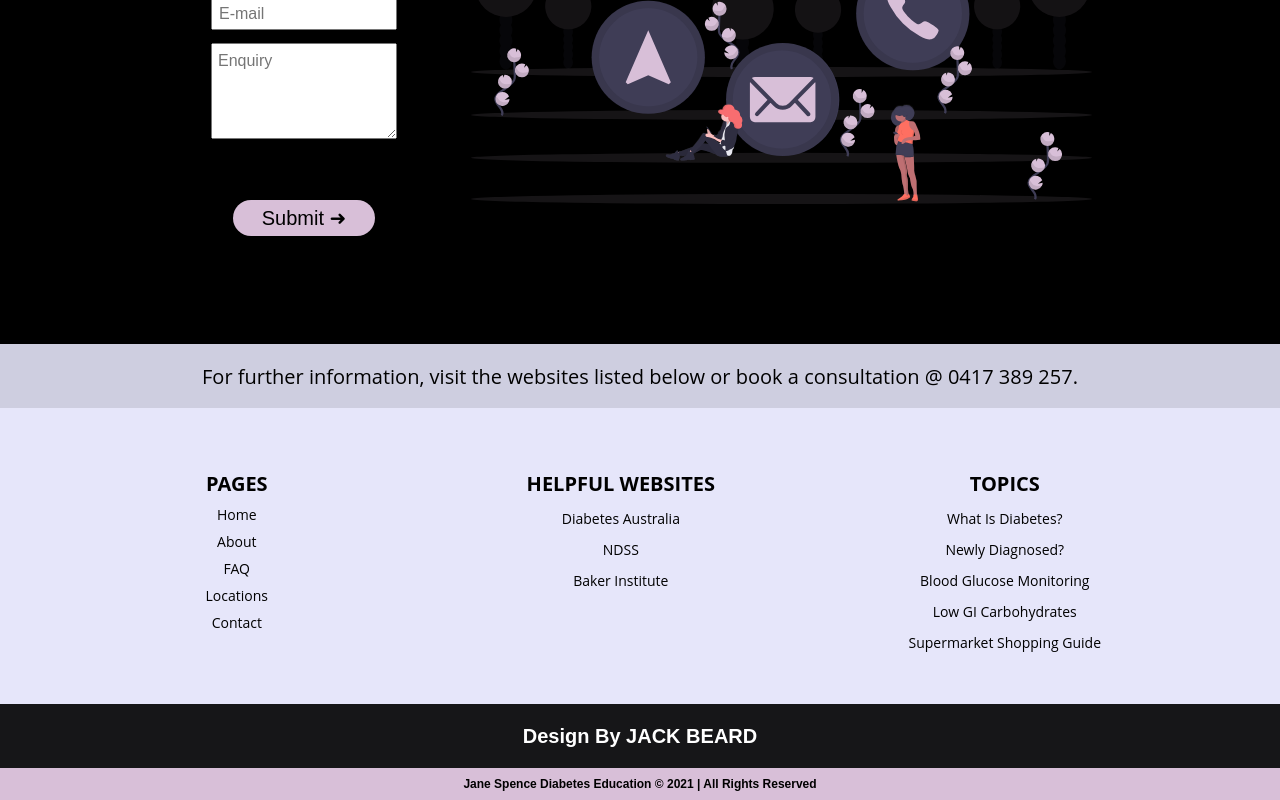
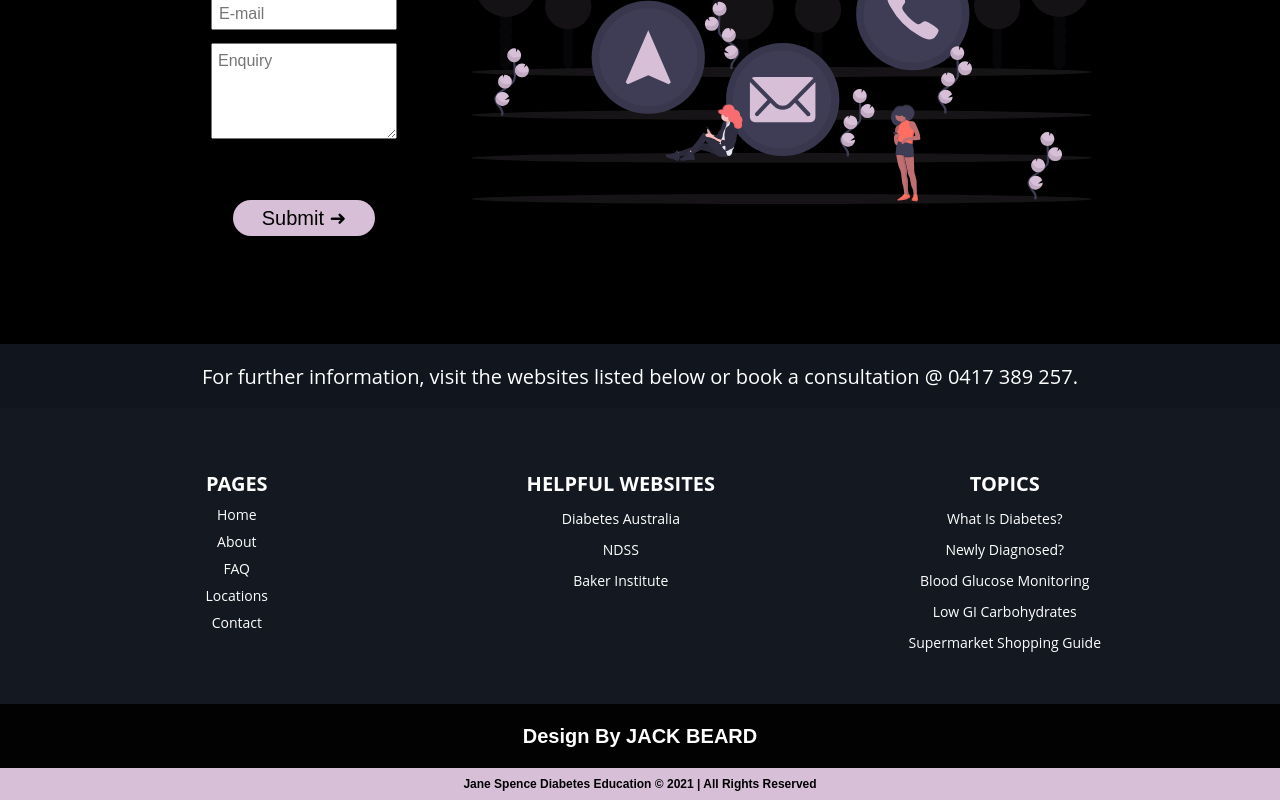
Before and after one commit to jackedwardbeard/01-Jane_Spence, a React (Create React App) app in the folder jane_spence/: page / in a window 1280 px wide. Shown: the part 3416-4216 px from the top of the page. Built offline with nearby package versions, Linux system fonts and the light colour scheme.

Commit message:
Changed footer colours.

```diff
--- a/jane_spence/src/components/Footer/FooterComponents.js
+++ b/jane_spence/src/components/Footer/FooterComponents.js
@@ -4,7 +4,7 @@ import { Link as LinkRouter } from 'react-router-dom'
 
 
 export const FooterContainer = styled.div`
-    background: rgb(230,230,250);
+    background: rgb(19,24,33);
     height: 57vh;
     overflow: hidden;
 
@@ -159,7 +159,7 @@ export const Column3 = styled.div`
 export const PreFooterWrapper = styled.div`
     background: rgb(0,0,0, 0.1);
     height: 8vh;
-    color: black;
+    color: white;
     display: flex;
     justify-content: center;
     align-items: center;
@@ -236,7 +236,7 @@ export const SubSubFooterContainer = styled.div`
 `
 
 export const Title = styled.h3`
-    color: black;
+    color: white;
     font-size: 2.5vh;
     font-weight: 700;
     font-family: 'Open Sans', sans-serif;
@@ -288,7 +288,7 @@ export const Title = styled.h3`
 `
 
 export const NavLinkScroll = styled(LinkScroll)`
-    color: black;
+    color: white;
     font-family: 'Open Sans', sans-serif;
     font-size: 1.75vh;
     font-weight: 400;
@@ -332,7 +332,7 @@ export const NavLinkScroll = styled(LinkScroll)`
 `
 
 export const NavLink = styled(LinkRouter)`
-    color: black;
+    color: white;
     font-family: 'Open Sans', sans-serif;
     font-size: 1.75vh;
     font-weight: 400;
```
